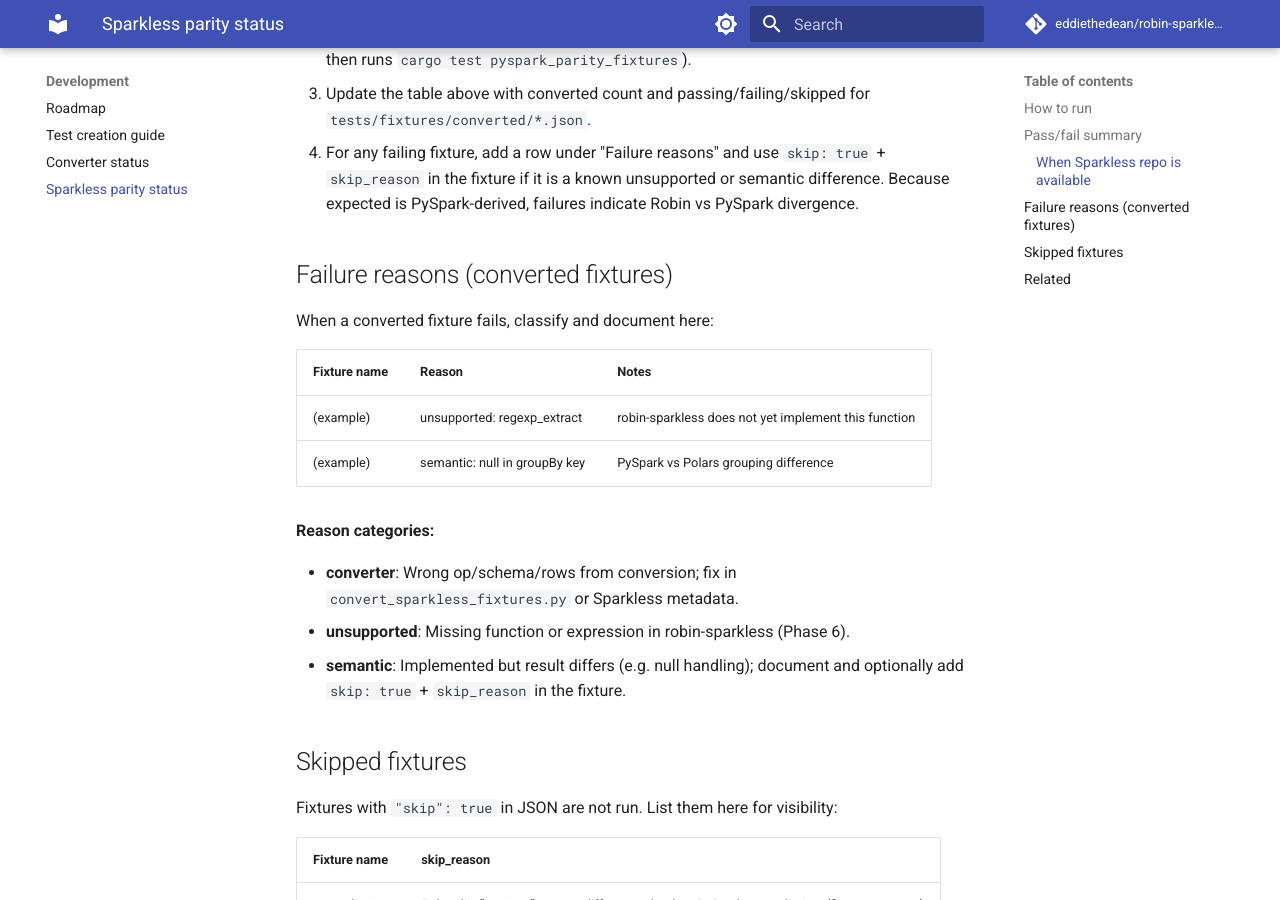
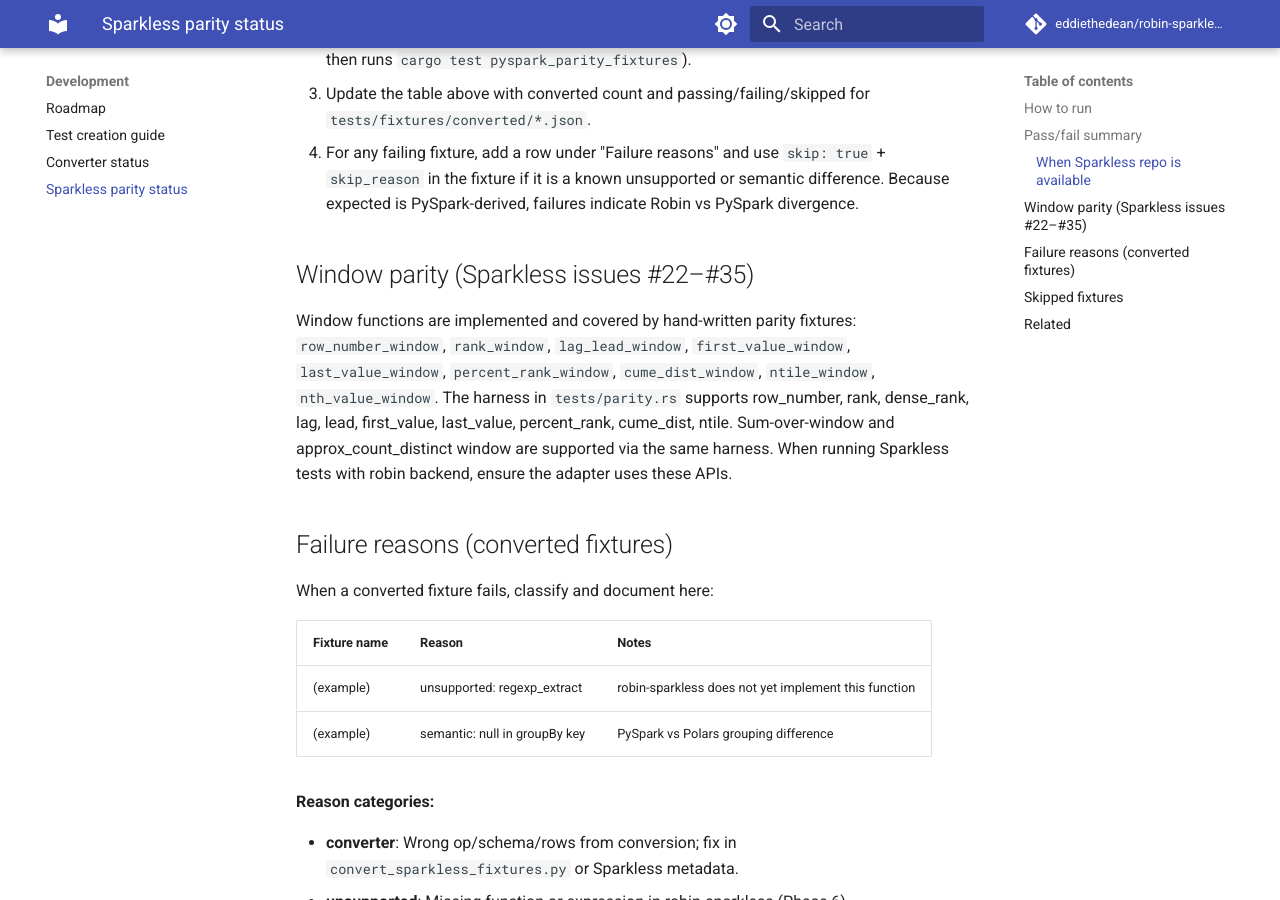
Before and after one commit to eddiethedean/robin-sparkless, an MkDocs documentation site: the page built from docs/SPARKLESS_PARITY_STATUS.md, in a window 1280 px wide and 900 px high, scrolled down 1353 px. Built offline with MkDocs 1.6.1 and Material for MkDocs 9.7.7, drawn with Linux system fonts in a browser that asks for light colours; comment, search, counter and statistics services are not loaded.

Commit message:
docs: document window parity (Sparkless #22-#35)
Window functions and fixtures are implemented; add explicit note
in SPARKLESS_PARITY_STATUS.md for issues #22-#35.

Fixes #22. Fixes #23. Fixes #24. Fixes #25. Fixes #26. Fixes #27. Fixes #28. Fixes #29. Fixes #30. Fixes #31. Fixes #32. Fixes #33. Fixes #34. Fixes #35.

Co-authored-by: Cursor <cursoragent@cursor.com>

```diff
--- a/docs/SPARKLESS_PARITY_STATUS.md
+++ b/docs/SPARKLESS_PARITY_STATUS.md
@@ -33,6 +33,10 @@ cargo test pyspark_parity_fixtures
 3. Update the table above with converted count and passing/failing/skipped for `tests/fixtures/converted/*.json`.
 4. For any failing fixture, add a row under "Failure reasons" and use `skip: true` + `skip_reason` in the fixture if it is a known unsupported or semantic difference. Because expected is PySpark-derived, failures indicate Robin vs PySpark divergence.
 
+## Window parity (Sparkless issues #22–#35)
+
+Window functions are implemented and covered by hand-written parity fixtures: `row_number_window`, `rank_window`, `lag_lead_window`, `first_value_window`, `last_value_window`, `percent_rank_window`, `cume_dist_window`, `ntile_window`, `nth_value_window`. The harness in `tests/parity.rs` supports row_number, rank, dense_rank, lag, lead, first_value, last_value, percent_rank, cume_dist, ntile. Sum-over-window and approx_count_distinct window are supported via the same harness. When running Sparkless tests with robin backend, ensure the adapter uses these APIs.
+
 ## Failure reasons (converted fixtures)
 
 When a converted fixture fails, classify and document here:
```
